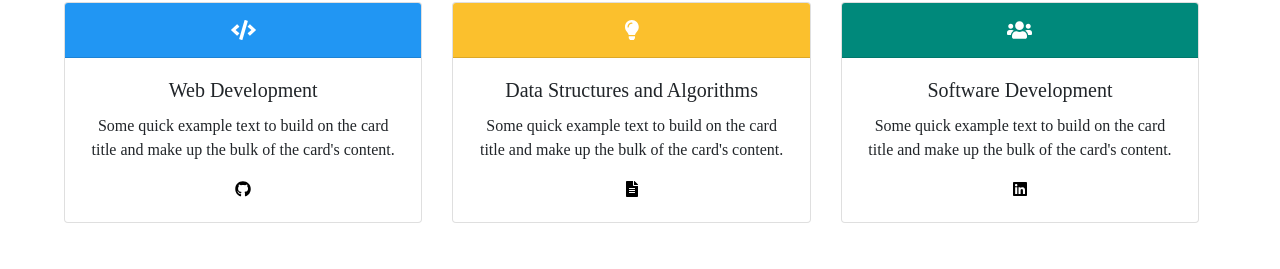
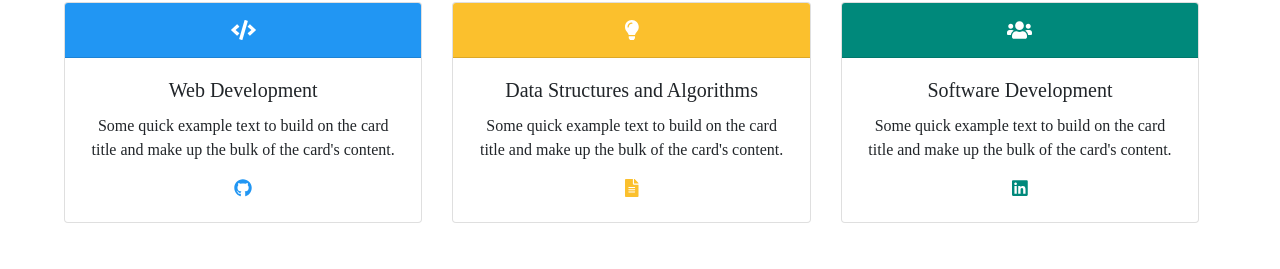
Before and after one commit to Michael1009/me, a React (Create React App) app: page / in a window 1280 px wide. Shown: the part 1516-1785 px from the top of the page. Built offline with nearby package versions, Linux system fonts and the light colour scheme.

Commit message:
Changed icon colors on experience and also fixed the links

```diff
--- a/src/components/css/experience.css
+++ b/src/components/css/experience.css
@@ -1,5 +1,5 @@
 .experience {
-    width:100%;
+    width: 100%;
     text-align: left;
     height: 300;
     padding-bottom: 32px;
@@ -24,8 +24,31 @@
 
 }
 
-.cardlink {
-    color: black;
+.icon_blue {
+    color: #2196f3;
+    font-size: 18px;
+}
+
+.icon_blue:hover {
+    color: #90caf9;
+}
+
+.icon_yellow {
+    color: #fbc02d;
+    font-size: 18px;
+}
+
+.icon_yellow:hover {
+    color: #fdd835;
+}
+
+.icon_green {
+    color: #00897b;
+    font-size: 18px;
+}
+
+.icon_green:hover {
+    color: #4db6ac;
 }
 
 .card_1 {
--- a/src/components/experience.jsx
+++ b/src/components/experience.jsx
@@ -4,6 +4,7 @@ import { FontAwesomeIcon } from "@fortawesome/react-fontawesome";
 import Card from "react-bootstrap/Card";
 import CardDeck from "react-bootstrap/CardDeck";
 import Fade from "react-reveal/Fade";
+import Pdf from "./resume/Resume_1Page_Michael_Chang.pdf";
 
 class Experience extends Component {
   render() {
@@ -27,9 +28,9 @@ class Experience extends Component {
                 </Card.Text>
                 <Card.Link
                   className="cardlink"
-                  href="https://github.com/Michael1009/"
+                  href="https://github.com/Michael1009/" target="_blank"
                 >
-                  <FontAwesomeIcon icon={["fab", "github"]} />
+                  <FontAwesomeIcon className="icon_blue" icon={["fab", "github"]} />
                 </Card.Link>
               </Card.Body>
             </Card>
@@ -46,8 +47,8 @@ class Experience extends Component {
                   Some quick example text to build on the card title and make up
                   the bulk of the card's content.
                 </Card.Text>
-                <Card.Link className="cardlink" href="">
-                  <FontAwesomeIcon icon="file-alt" />
+                <Card.Link className="cardlink" href={Pdf} target="_blank">
+                  <FontAwesomeIcon className="icon_yellow" icon="file-alt" />
                 </Card.Link>
               </Card.Body>
             </Card>
@@ -66,9 +67,9 @@ class Experience extends Component {
                 </Card.Text>
                 <Card.Link
                   className="cardlink"
-                  href="https://linkedin.com/in/mchang2017/"
+                  href="https://linkedin.com/in/mchang2017/" target="_blank"
                 >
-                  <FontAwesomeIcon icon={["fab", "linkedin"]} />
+                  <FontAwesomeIcon className="icon_green" icon={["fab", "linkedin"]} />
                 </Card.Link>
               </Card.Body>
             </Card>
```
